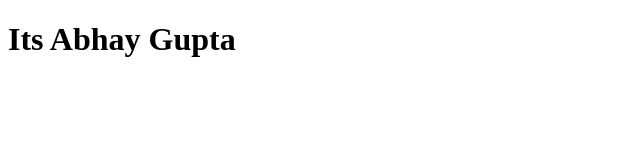
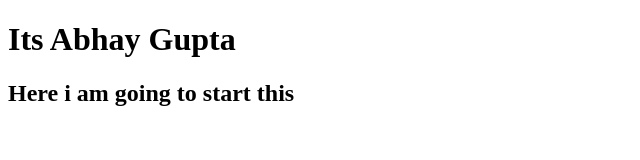
Before and after one commit to abhaygupta-craxzy/HTML-AIML1, a plain HTML site: page index.html in a window 1280 px wide. Shown: the whole page, without its empty margins (0-640 px from the left). Drawn offline with Linux system fonts and the light colour scheme.

Commit message:
2nd commit

```diff
--- a/index.html
+++ b/index.html
@@ -7,5 +7,6 @@
 </head>
 <body>
     <h1>Its Abhay Gupta </h1>
+    <h2>Here i am going to start this</h2>
 </body>
 </html>
```
